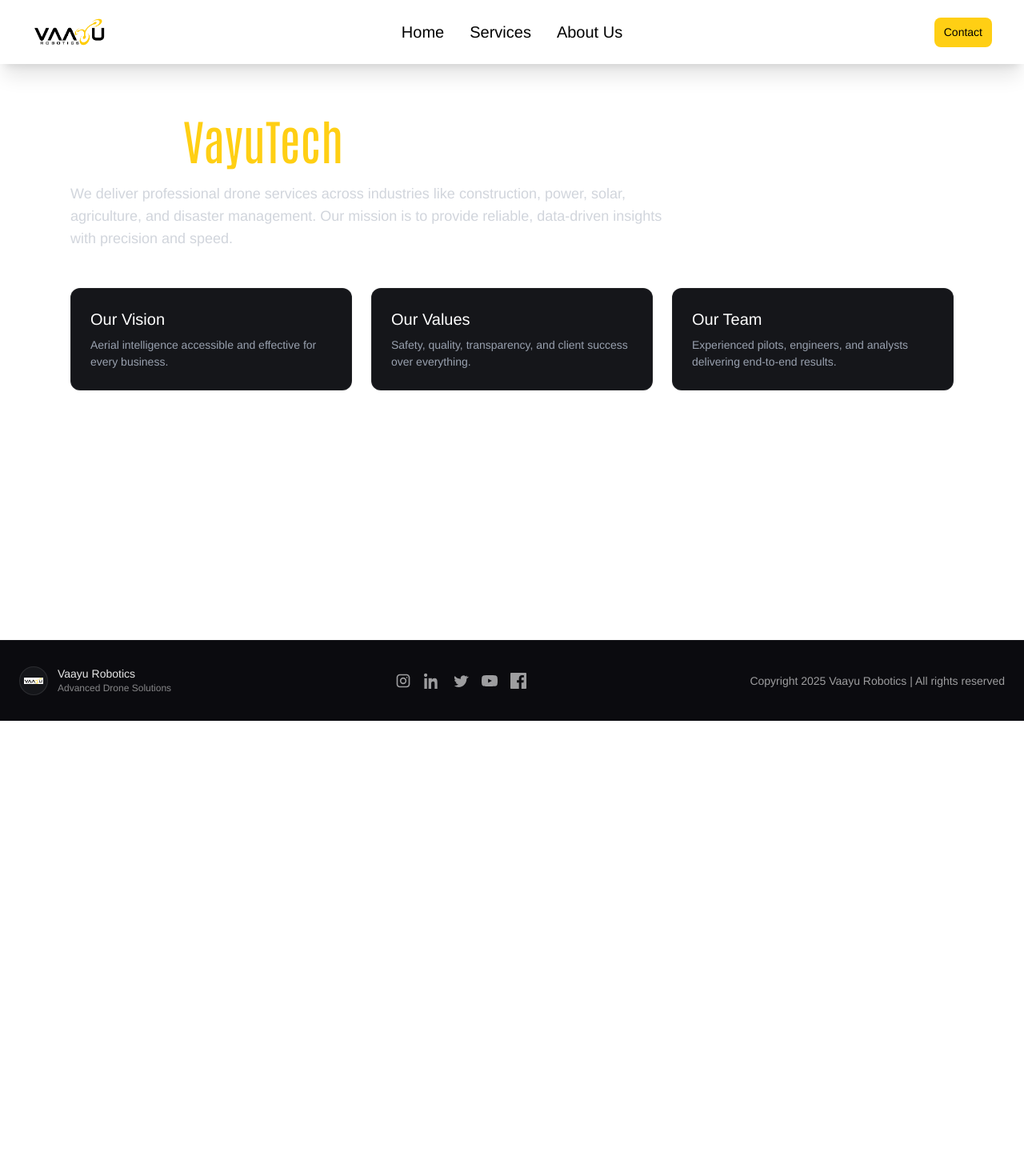
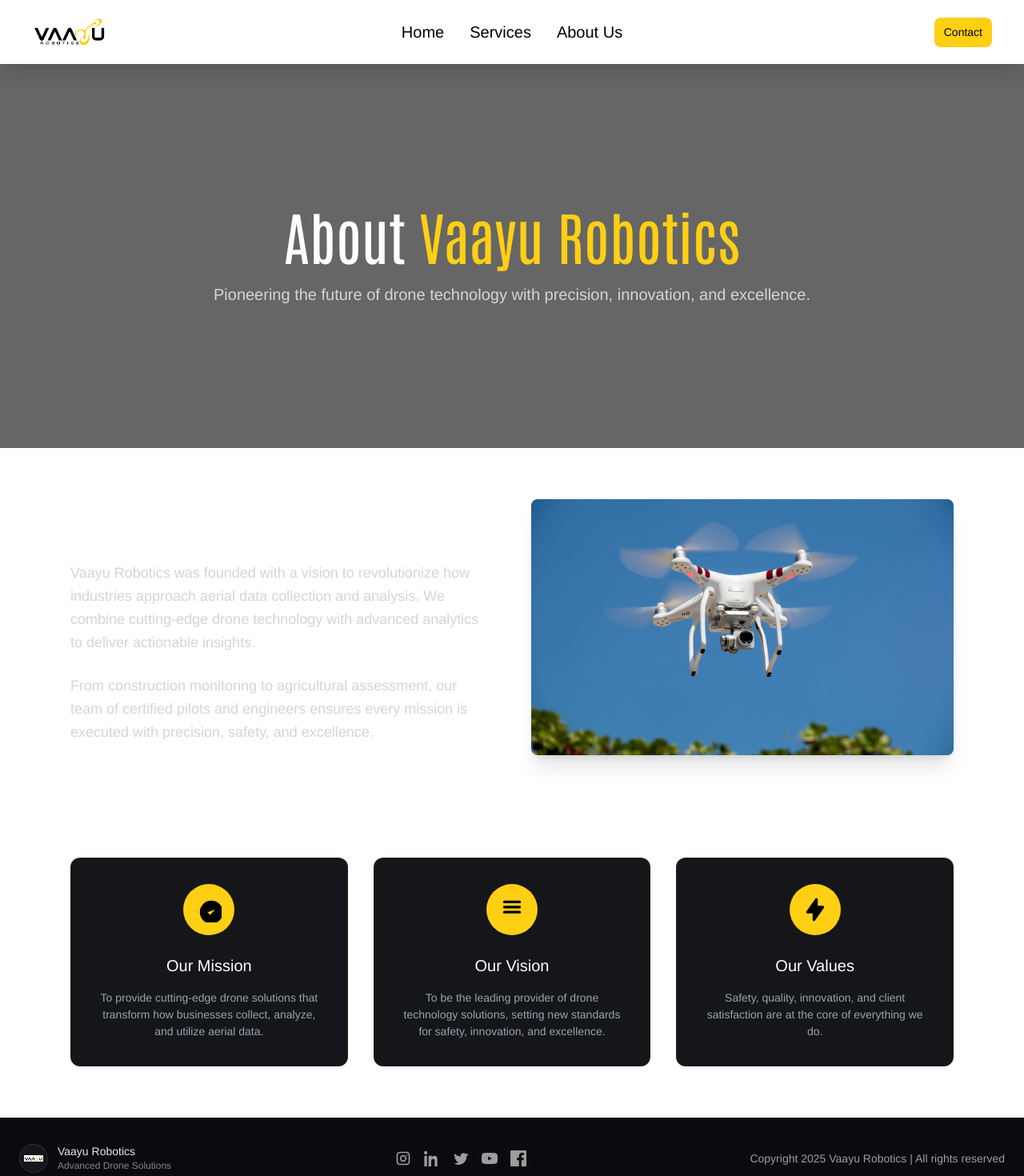
Before and after one commit to AbhimanyuSaxena1/vayutech, a React (Vite) app: page /about in a window 1280 px wide. Shown: the top 1470 px of the page at 80% size. Before the commit the page ends 901 px from the top, so only its background shows below. Built offline with nearby package versions, Linux system fonts and the light colour scheme.

Commit message:
about us fix

```diff
--- a/src/Pages/AboutUs.jsx
+++ b/src/Pages/AboutUs.jsx
@@ -3,23 +3,85 @@
 const AboutUs = () => {
   return (
     <main className='w-full min-h-[90vh]'>
-      <section className='max-w-6xl mx-auto px-6 py-16'>
-        <h1 className='text-5xl md:text-6xl font-light antonio text-white'>About <span className='text-[#ffcf14]'>VayuTech</span></h1>
-        <p className='mt-6 text-lg text-gray-300 max-w-3xl'>
-          We deliver professional drone services across industries like construction, power, solar, agriculture, and disaster management. Our mission is to provide reliable, data-driven insights with precision and speed.
-        </p>
-        <div className='mt-12 grid grid-cols-1 md:grid-cols-3 gap-6'>
-          <div className='rounded-xl bg-[#15161a] p-6 border border-white/5 hover:border-[#ffcf14]/30 transition-colors'>
-            <h3 className='text-xl text-white mb-2'>Our Vision</h3>
-            <p className='text-gray-400'>Aerial intelligence accessible and effective for every business.</p>
+      {/* Hero Section */}
+      <section className='relative w-full h-[60vh] flex items-center justify-center overflow-hidden'>
+        <div className='absolute inset-0 bg-[url("droneBG.jpg")] bg-cover bg-center'></div>
+        <div className='absolute inset-0 bg-black/60'></div>
+        <div className='relative z-10 text-center px-6'>
+          <h1 className='text-4xl md:text-6xl lg:text-7xl font-light antonio text-white mb-6'>
+            About <span className='text-[#ffcf14]'>Vaayu Robotics</span>
+          </h1>
+          <p className='text-lg md:text-xl text-gray-300 max-w-3xl mx-auto'>
+            Pioneering the future of drone technology with precision, innovation, and excellence.
+          </p>
+        </div>
+      </section>
+
+      {/* About Content */}
+      <section className='py-16'>
+        <div className='max-w-6xl mx-auto px-6'>
+          <div className='grid grid-cols-1 lg:grid-cols-2 gap-12 items-center'>
+            <div>
+              <h2 className='text-3xl md:text-4xl font-light antonio text-white mb-6'>
+                Our Story
+              </h2>
+              <p className='text-gray-300 text-lg leading-relaxed mb-6'>
+                Vaayu Robotics was founded with a vision to revolutionize how industries approach aerial data collection and analysis.
+                We combine cutting-edge drone technology with advanced analytics to deliver actionable insights.
+              </p>
+              <p className='text-gray-300 text-lg leading-relaxed'>
+                From construction monitoring to agricultural assessment, our team of certified pilots and engineers
+                ensures every mission is executed with precision, safety, and excellence.
+              </p>
+            </div>
+            <div className='relative'>
+              <img
+                src="service1.jpg"
+                alt="Drone in action"
+                className='w-full h-80 object-cover rounded-lg shadow-xl'
+              />
+            </div>
           </div>
-          <div className='rounded-xl bg-[#15161a] p-6 border border-white/5 hover:border-[#ffcf14]/30 transition-colors'>
-            <h3 className='text-xl text-white mb-2'>Our Values</h3>
-            <p className='text-gray-400'>Safety, quality, transparency, and client success over everything.</p>
-          </div>
-          <div className='rounded-xl bg-[#15161a] p-6 border border-white/5 hover:border-[#ffcf14]/30 transition-colors'>
-            <h3 className='text-xl text-white mb-2'>Our Team</h3>
-            <p className='text-gray-400'>Experienced pilots, engineers, and analysts delivering end-to-end results.</p>
+        </div>
+      </section>
+
+      {/* Mission & Values */}
+      <section className='py-16'>
+        <div className='max-w-6xl mx-auto px-6'>
+          <div className='grid grid-cols-1 md:grid-cols-3 gap-8'>
+            <div className='text-center p-8 rounded-xl bg-[#15161a] border border-white/5 hover:border-[#ffcf14]/30 transition-colors'>
+              <div className='w-16 h-16 bg-[#ffcf14] rounded-full flex items-center justify-center mx-auto mb-6'>
+                <svg className='w-8 h-8 text-black' fill='currentColor' viewBox='0 0 20 20'>
+                  <path d='M9 12l2 2 4-4m6 2a9 9 0 11-18 0 9 9 0 0118 0z'/>
+                </svg>
+              </div>
+              <h3 className='text-xl text-white mb-4'>Our Mission</h3>
+              <p className='text-gray-400'>
+                To provide cutting-edge drone solutions that transform how businesses collect, analyze, and utilize aerial data.
+              </p>
+            </div>
+            <div className='text-center p-8 rounded-xl bg-[#15161a] border border-white/5 hover:border-[#ffcf14]/30 transition-colors'>
+              <div className='w-16 h-16 bg-[#ffcf14] rounded-full flex items-center justify-center mx-auto mb-6'>
+                <svg className='w-8 h-8 text-black' fill='currentColor' viewBox='0 0 20 20'>
+                  <path fillRule='evenodd' d='M3 4a1 1 0 011-1h12a1 1 0 110 2H4a1 1 0 01-1-1zm0 4a1 1 0 011-1h12a1 1 0 110 2H4a1 1 0 01-1-1zm0 4a1 1 0 011-1h12a1 1 0 110 2H4a1 1 0 01-1-1z' clipRule='evenodd'/>
+                </svg>
+              </div>
+              <h3 className='text-xl text-white mb-4'>Our Vision</h3>
+              <p className='text-gray-400'>
+                To be the leading provider of drone technology solutions, setting new standards for safety, innovation, and excellence.
+              </p>
+            </div>
+            <div className='text-center p-8 rounded-xl bg-[#15161a] border border-white/5 hover:border-[#ffcf14]/30 transition-colors'>
+              <div className='w-16 h-16 bg-[#ffcf14] rounded-full flex items-center justify-center mx-auto mb-6'>
+                <svg className='w-8 h-8 text-black' fill='currentColor' viewBox='0 0 20 20'>
+                  <path fillRule='evenodd' d='M11.3 1.046A1 1 0 0112 2v5h4a1 1 0 01.82 1.573l-7 10A1 1 0 018 18v-5H4a1 1 0 01-.82-1.573l7-10a1 1 0 011.12-.38z' clipRule='evenodd'/>
+                </svg>
+              </div>
+              <h3 className='text-xl text-white mb-4'>Our Values</h3>
+              <p className='text-gray-400'>
+                Safety, quality, innovation, and client satisfaction are at the core of everything we do.
+              </p>
+            </div>
           </div>
         </div>
       </section>
```
